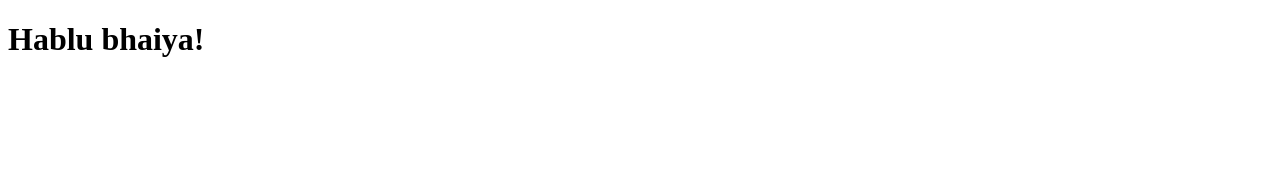
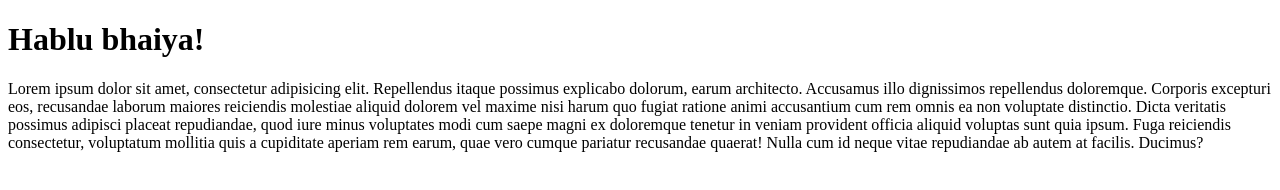
Before and after one commit to mahdihussain001/First_project, a plain HTML site: page index.html in a window 1280 px wide. Drawn offline with Linux system fonts and the light colour scheme.

Commit message:
P tag Added

```diff
--- a/index.html
+++ b/index.html
@@ -7,5 +7,6 @@
 </head>
 <body>
     <h1>Hablu bhaiya!</h1>
+    <p>Lorem ipsum dolor sit amet, consectetur adipisicing elit. Repellendus itaque possimus explicabo dolorum, earum architecto. Accusamus illo dignissimos repellendus doloremque. Corporis excepturi eos, recusandae laborum maiores reiciendis molestiae aliquid dolorem vel maxime nisi harum quo fugiat ratione animi accusantium cum rem omnis ea non voluptate distinctio. Dicta veritatis possimus adipisci placeat repudiandae, quod iure minus voluptates modi cum saepe magni ex doloremque tenetur in veniam provident officia aliquid voluptas sunt quia ipsum. Fuga reiciendis consectetur, voluptatum mollitia quis a cupiditate aperiam rem earum, quae vero cumque pariatur recusandae quaerat! Nulla cum id neque vitae repudiandae ab autem at facilis. Ducimus?</p>
 </body>
 </html>
```
